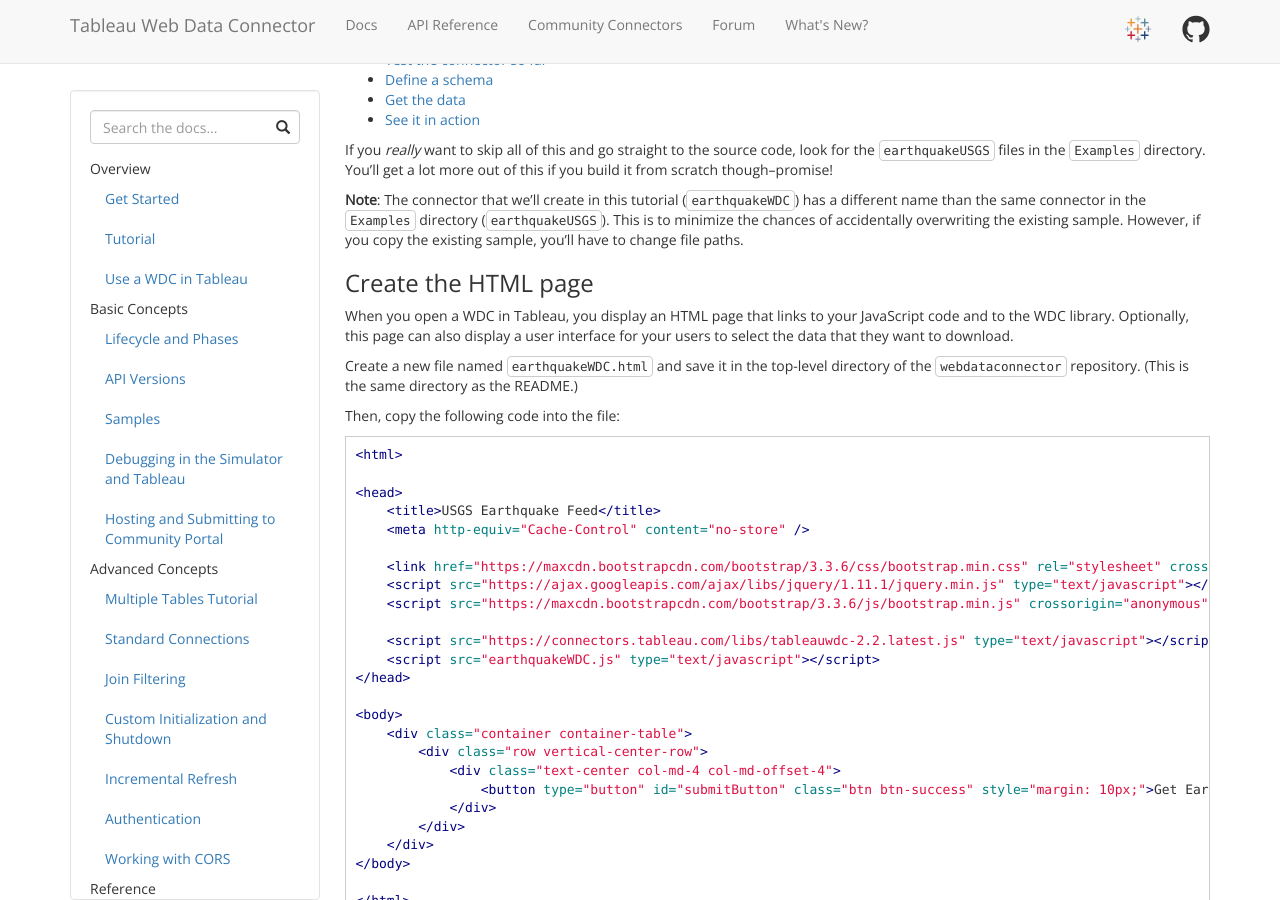
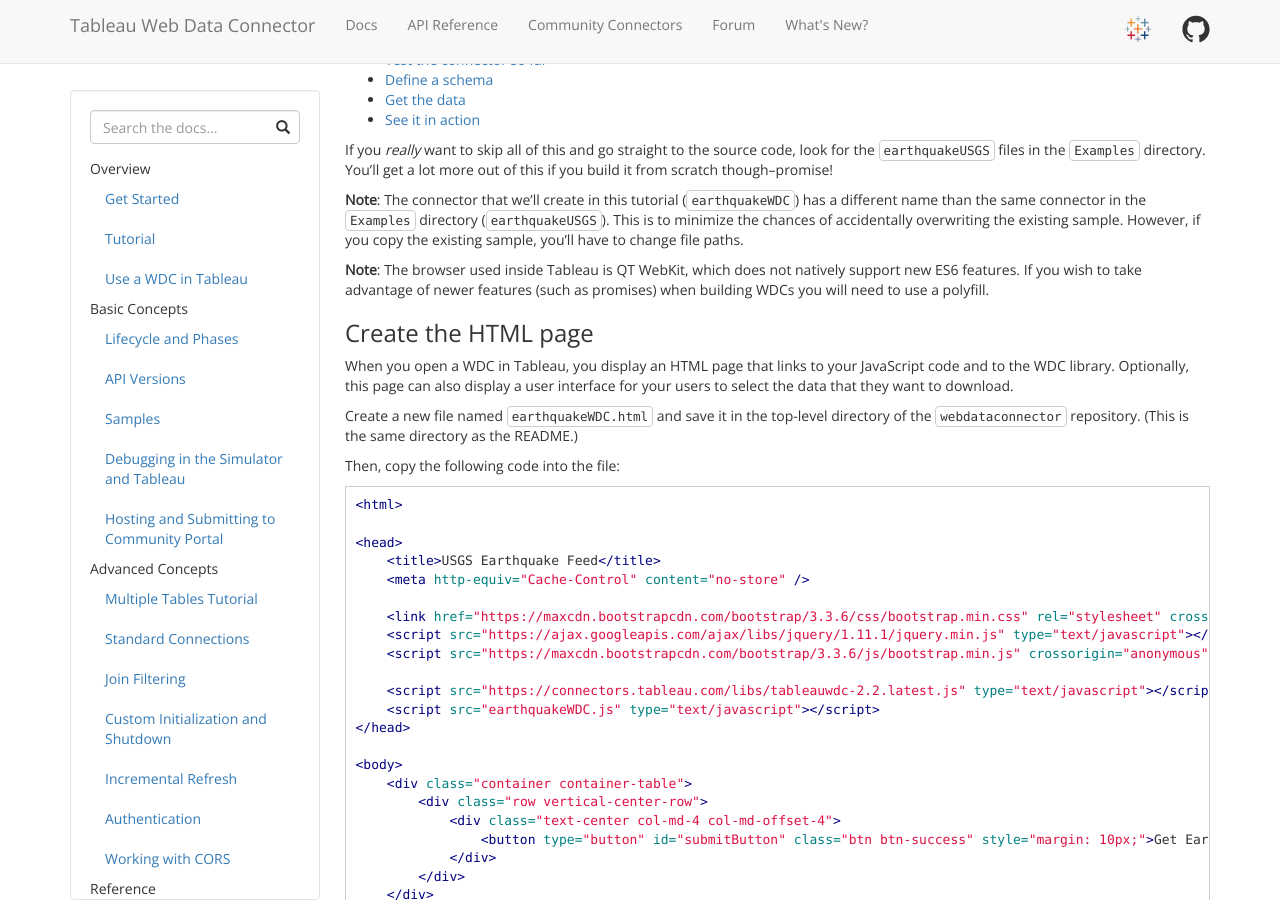
Before and after one commit to bigpeaches/webdataconnector, a Jekyll site: the page built from docs/wdc_tutorial.md, in a window 1280 px wide and 900 px high, scrolled down 358 px. Built offline with Jekyll 4.4.1, drawn with Linux system fonts in a browser that asks for light colours; nearby versions of some CDN libraries.

Commit message:
Added browser version note to beginning of tutorial.

```diff
--- a/docs/wdc_tutorial.md
+++ b/docs/wdc_tutorial.md
@@ -21,6 +21,8 @@ If you *really* want to skip all of this and go straight to the source code, loo
 **Note**: The connector that we'll create in this tutorial (`earthquakeWDC`) has a different name than the same
 connector in the `Examples` directory (`earthquakeUSGS`). This is to minimize the chances of accidentally overwriting
 the existing sample. However, if you copy the existing sample, you'll have to change file paths.
+
+**Note**: The browser used inside Tableau is QT WebKit, which does not natively support new ES6 features.  If you wish to take advantage of newer features (such as promises) when building WDCs you will need to use a polyfill.
 
 ### Create the HTML page
 
```
